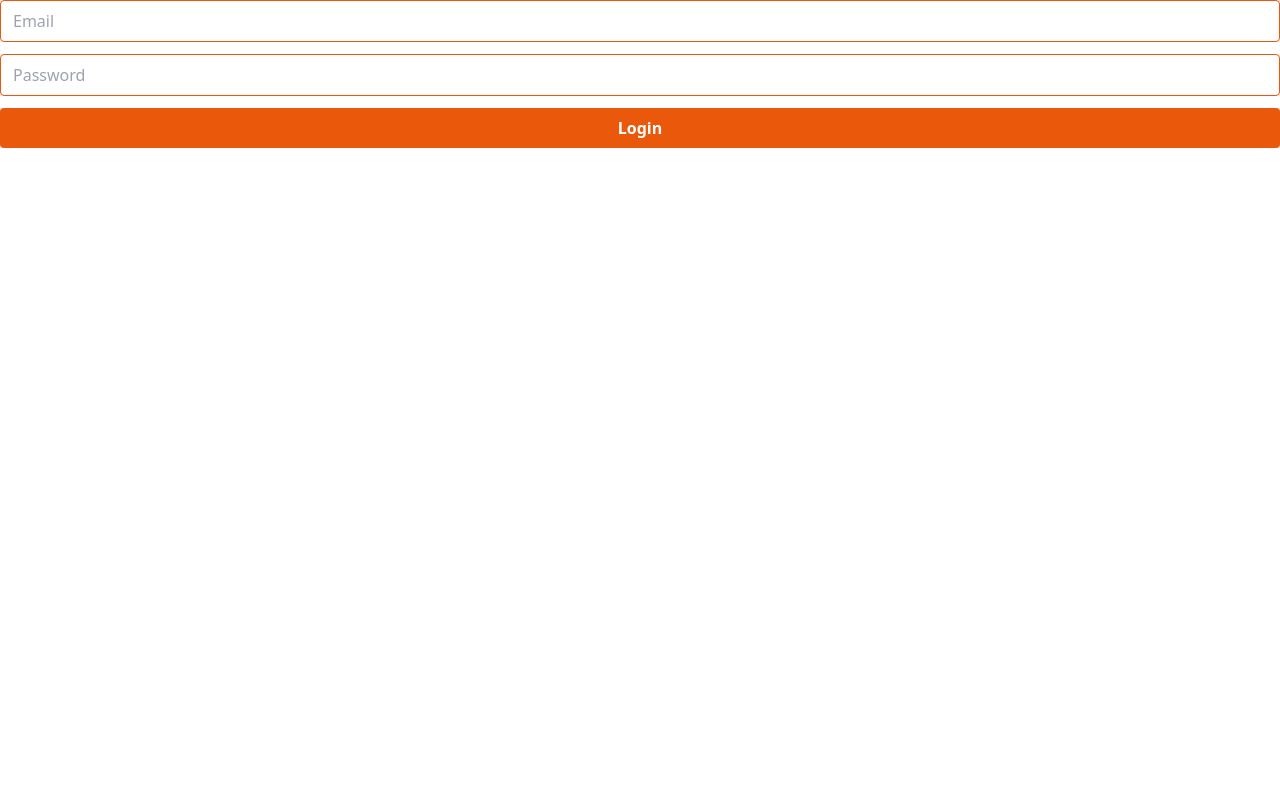
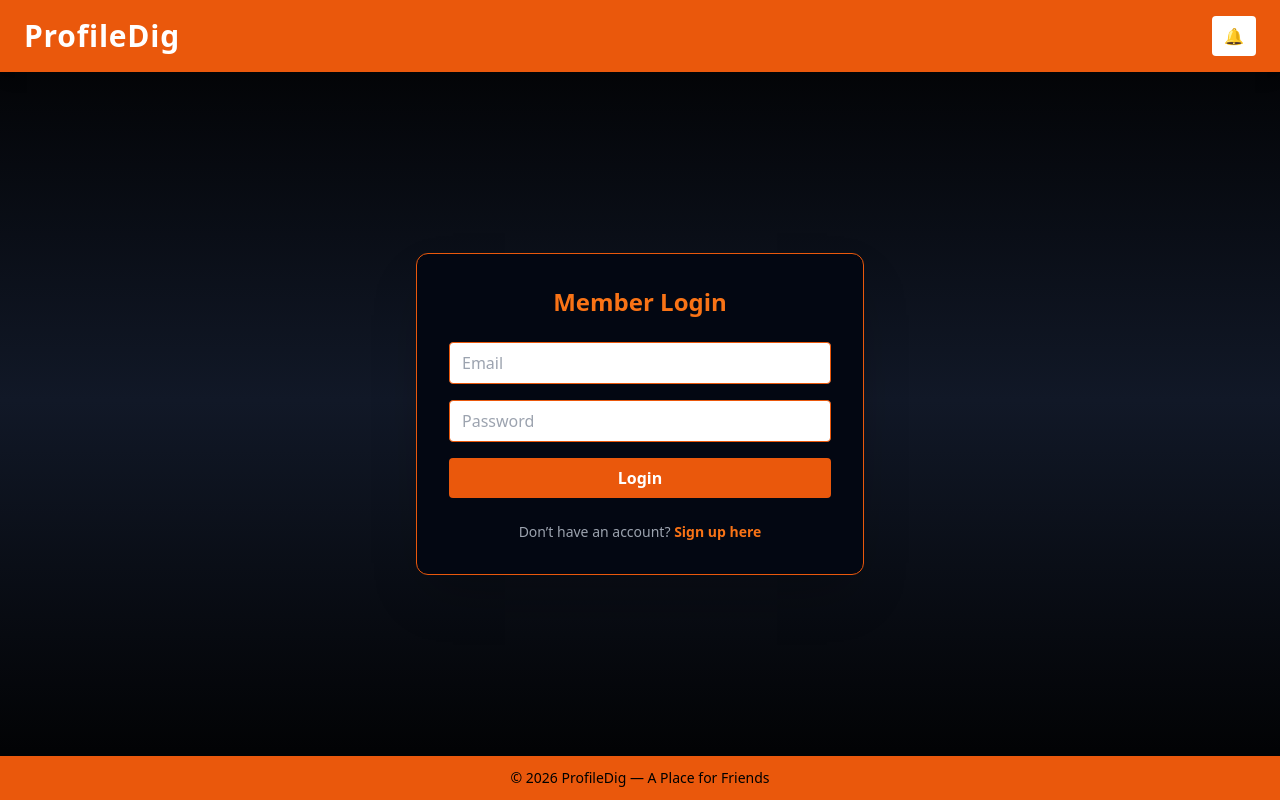
Before and after one commit to Dead-world/BFRENZ, a React (Vite) app: page /login in a window 1280 px wide. Built offline with nearby package versions, Linux system fonts and the light colour scheme.

Commit message:
Fixed login page

```diff
--- a/src/pages/LoginPage.jsx
+++ b/src/pages/LoginPage.jsx
@@ -1,7 +1,6 @@
 import { useState } from "react";
 import { supabase } from "../supabaseClient";
 import Notifications from "../components/Notifications";
-
 
 export default function LoginPage() {
   const [email, setEmail] = useState("");
@@ -16,13 +15,13 @@ export default function LoginPage() {
       return;
     }
 
-    const { data, error } = await supabase.auth.signInWithPassword({
+    const { error: loginError } = await supabase.auth.signInWithPassword({
       email,
       password,
     });
 
-    if (error) {
-      setError(error.message);
+    if (loginError) {
+      setError(loginError.message);
       return;
     }
 
@@ -30,30 +29,65 @@ export default function LoginPage() {
   }
 
   return (
-    <form onSubmit={handleLogin} className="space-y-3">
+    <div className="min-h-screen flex flex-col bg-gradient-to-b from-black via-gray-900 to-black text-white font-sans">
+      {/* HEADER */}
+      <header className="bg-orange-600 text-white py-4 px-6 flex justify-between items-center shadow-lg">
+        <h1 className="text-3xl font-bold tracking-wide">ProfileDig</h1>
+        <Notifications />
+      </header>
+
+      {/* MAIN LOGIN CARD */}
+      <main className="flex-grow flex items-center justify-center p-6">
+        <div className="bg-gray-950 border border-orange-600 rounded-xl shadow-2xl p-8 w-full max-w-md">
+          <h2 className="text-2xl font-bold text-center mb-6 text-orange-500">
+            Member Login
+          </h2>
+
+          <form onSubmit={handleLogin} className="space-y-4">
             <input
               type="email"
               placeholder="Email"
-        value={email}                     // FIXED
+              value={email}
               onChange={(e) => setEmail(e.target.value)}
-        className="w-full px-3 py-2 rounded bg-white text-black border border-orange-600"
+              className="w-full px-3 py-2 rounded bg-white text-black border border-orange-600 focus:outline-none focus:ring-2 focus:ring-orange-500 transition"
             />
 
             <input
               type="password"
               placeholder="Password"
-        value={password}                  // FIXED
+              value={password}
               onChange={(e) => setPassword(e.target.value)}
-        className="w-full px-3 py-2 rounded bg-white text-black border border-orange-600"
+              className="w-full px-3 py-2 rounded bg-white text-black border border-orange-600 focus:outline-none focus:ring-2 focus:ring-orange-500 transition"
             />
 
             <button
-        className="w-full bg-orange-600 hover:bg-orange-700 text-white font-semibold py-2 rounded"
+              type="submit"
+              className="w-full bg-orange-600 hover:bg-orange-700 text-white font-semibold py-2 rounded transition-transform transform hover:scale-[1.02]"
             >
               Login
             </button>
 
-      {error && <p className="text-red-500 text-sm">{error}</p>}
+            {error && (
+              <p className="text-red-500 text-sm text-center mt-2">{error}</p>
+            )}
           </form>
+
+          <div className="text-center mt-6 text-sm text-gray-400">
+            Don’t have an account?{" "}
+            <a
+              href="/signup"
+              className="text-orange-500 hover:underline font-semibold"
+            >
+              Sign up here
+            </a>
+          </div>
+        </div>
+      </main>
+
+      {/* FOOTER */}
+      <footer className="bg-orange-600 text-black text-center py-3 text-sm">
+        © {new Date().getFullYear()} ProfileDig — A Place for Friends
+      </footer>
+    </div>
   );
 }
```
Lines whose indentation alone changed are shown as unchanged.
